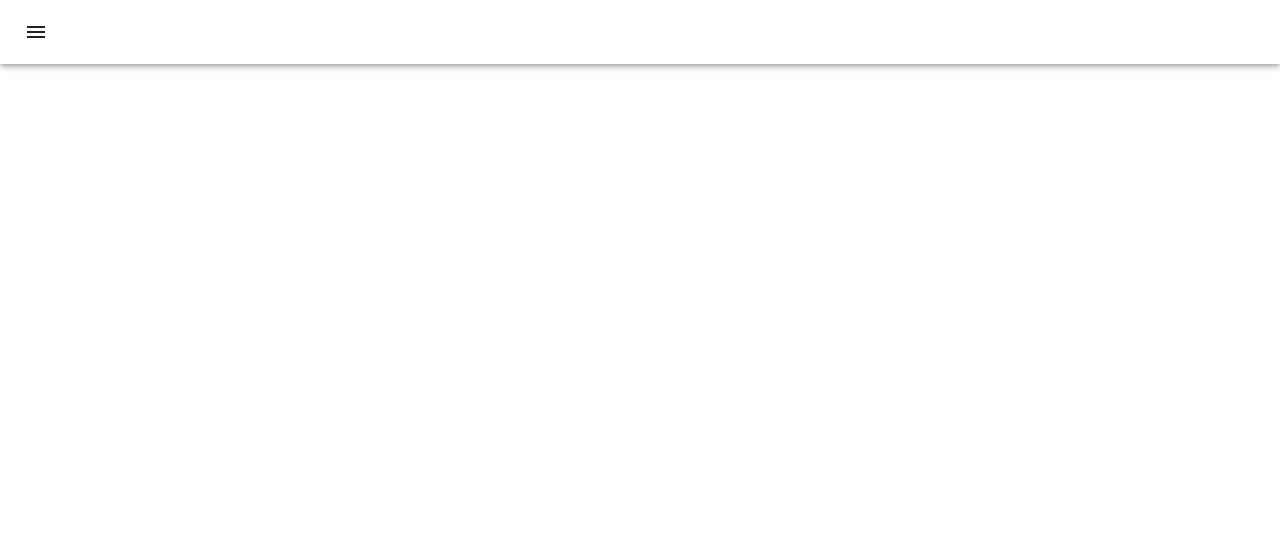
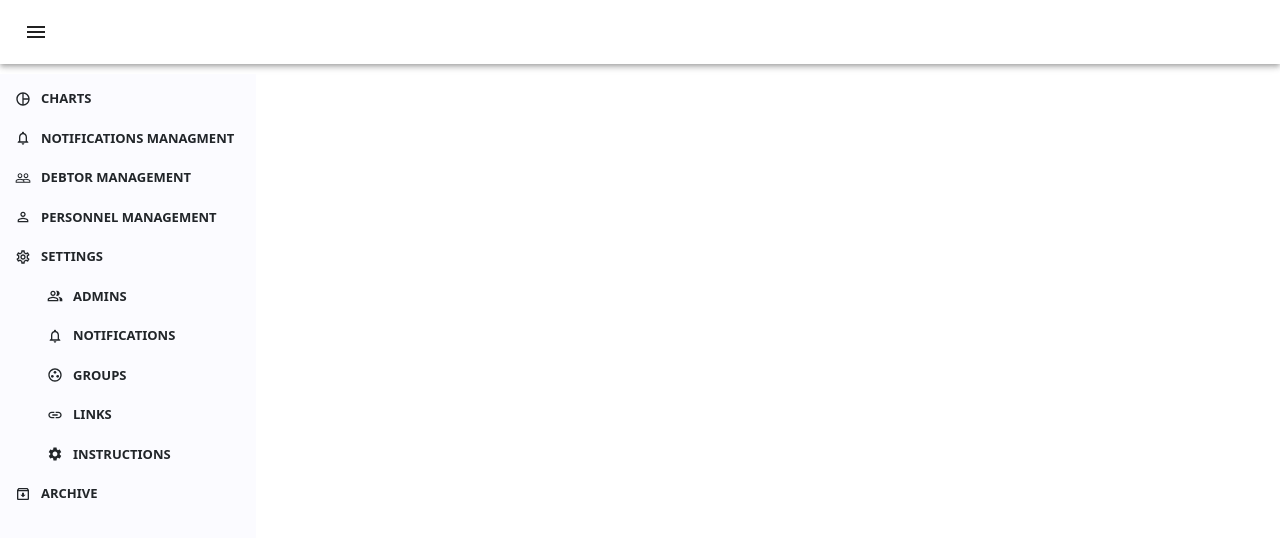
Before and after one commit to YasmeenTak/financial-dashboard-react, a React (Create React App) app in the folder client/: page / in a window 1280 px wide. Shown: the top 538 px of the page. Built offline with nearby package versions, Linux system fonts and the light colour scheme.

Commit message:
sidebar done

```diff
--- a/client/src/App.css
+++ b/client/src/App.css
@@ -1,3 +1,12 @@
+.containerr {
+  display: flex;
+  margin-top: 10px;
+}
+
+.otherPages {
+  flex: 4;
+}
+/*
 .App {
   text-align: center;
 }
@@ -35,4 +44,4 @@
   to {
     transform: rotate(360deg);
   }
-}
+} */
--- a/client/src/App.js
+++ b/client/src/App.js
@@ -8,8 +8,11 @@ function App() {
   return (
     <div className='App'>
       <Navbar />
-      {/* <Login /> */}
-      <Sidedbar />
+      <div className='containerr'>
+        <Sidedbar />
+        {/* <Login /> */}
+        <div className='otherPages'></div>
+      </div>
     </div>
   );
 }
--- a/client/src/Components/Sidedbar/Sidedbar.js
+++ b/client/src/Components/Sidedbar/Sidedbar.js
@@ -1,5 +1,68 @@
 import React from 'react';
+import './style.css';
+//import Navbar from '../Navbar/Navbar';
+import PieChartOutlinedIcon from '@material-ui/icons/PieChartOutlined';
+import NotificationsNoneIcon from '@material-ui/icons/NotificationsNone';
+import PeopleOutlineIcon from '@material-ui/icons/PeopleOutline';
+import PersonOutlineOutlinedIcon from '@material-ui/icons/PersonOutlineOutlined';
+import SettingsOutlinedIcon from '@material-ui/icons/SettingsOutlined';
+import PeopleAltOutlinedIcon from '@material-ui/icons/PeopleAltOutlined';
+import GroupWorkOutlinedIcon from '@material-ui/icons/GroupWorkOutlined';
+import LinkOutlinedIcon from '@material-ui/icons/LinkOutlined';
+import SettingsIcon from '@material-ui/icons/Settings';
+import ArchiveOutlinedIcon from '@material-ui/icons/ArchiveOutlined';
 
 export default function Sidedbar() {
-  return <div></div>;
+  return (
+    <div className='sidebar'>
+      <div className='sidebarWapper'>
+        <div className='sidebarMenu'>
+          <ul className='sidebarList'>
+            <li className='sidebarListItem'>
+              <PieChartOutlinedIcon className='sidebarIcon' /> CHARTS
+            </li>
+            <li className='sidebarListItem'>
+              <NotificationsNoneIcon className='sidebarIcon' /> NOTIFICATIONS
+              MANAGMENT
+            </li>
+            <li className='sidebarListItem'>
+              <PeopleOutlineIcon className='sidebarIcon' /> DEBTOR MANAGEMENT
+            </li>
+            <li className='sidebarListItem'>
+              <PersonOutlineOutlinedIcon className='sidebarIcon' /> PERSONNEL
+              MANAGEMENT
+            </li>
+            <li className='sidebarListItem'>
+              <SettingsOutlinedIcon className='sidebarIcon' /> SETTINGS
+            </li>
+            <ul>
+              <li className='sidebarSubListItem'>
+                <PeopleAltOutlinedIcon className='sidebarIcon' />
+                ADMINS
+              </li>
+              <li className='sidebarSubListItem'>
+                <NotificationsNoneIcon className='sidebarIcon' />
+                NOTIFICATIONS
+              </li>
+              <li className='sidebarSubListItem'>
+                <GroupWorkOutlinedIcon className='sidebarIcon' />
+                GROUPS
+              </li>
+              <li className='sidebarSubListItem'>
+                <LinkOutlinedIcon className='sidebarIcon' />
+                LINKS
+              </li>
+              <li className='sidebarSubListItem'>
+                <SettingsIcon className='sidebarIcon' />
+                INSTRUCTIONS
+              </li>
+            </ul>
+            <li className='sidebarListItem'>
+              <ArchiveOutlinedIcon className='sidebarIcon' /> ARCHIVE
+            </li>
+          </ul>
+        </div>
+      </div>
+    </div>
+  );
 }
--- a/client/src/Components/Sidedbar/style.css
+++ b/client/src/Components/Sidedbar/style.css
@@ -0,0 +1,47 @@
+.sidebar {
+  flex: 1;
+  height: calc(100vh - 50px);
+  background-color: rgb(251, 251, 255);
+  position: sticky;
+  top: 50px;
+}
+
+.sidebarMenu {
+  margin-bottom: 10px;
+}
+
+.sidebarList {
+  list-style: none;
+  padding: 5px;
+}
+/* .sidebarSubListItem {
+  list-style: none;
+  padding: 5px;
+} */
+
+.sidebarListItem,
+.sidebarSubListItem {
+  padding: 10px;
+  cursor: pointer;
+  display: flex;
+  align-items: center;
+  border-radius: 10px;
+  font-size: small;
+  font-weight: bold;
+}
+
+.sidebarListItem.active,
+.sidebarListItem:hover {
+  color: #ed1b24;
+  background-color: rgb(240, 240, 255);
+}
+
+.sidebarSubListItem.active,
+.sidebarSubListItem:hover {
+  color: #ed1b24;
+  background-color: rgb(240, 240, 255);
+}
+.sidebarIcon {
+  margin-right: 10px;
+  font-size: 16px !important;
+}
```
